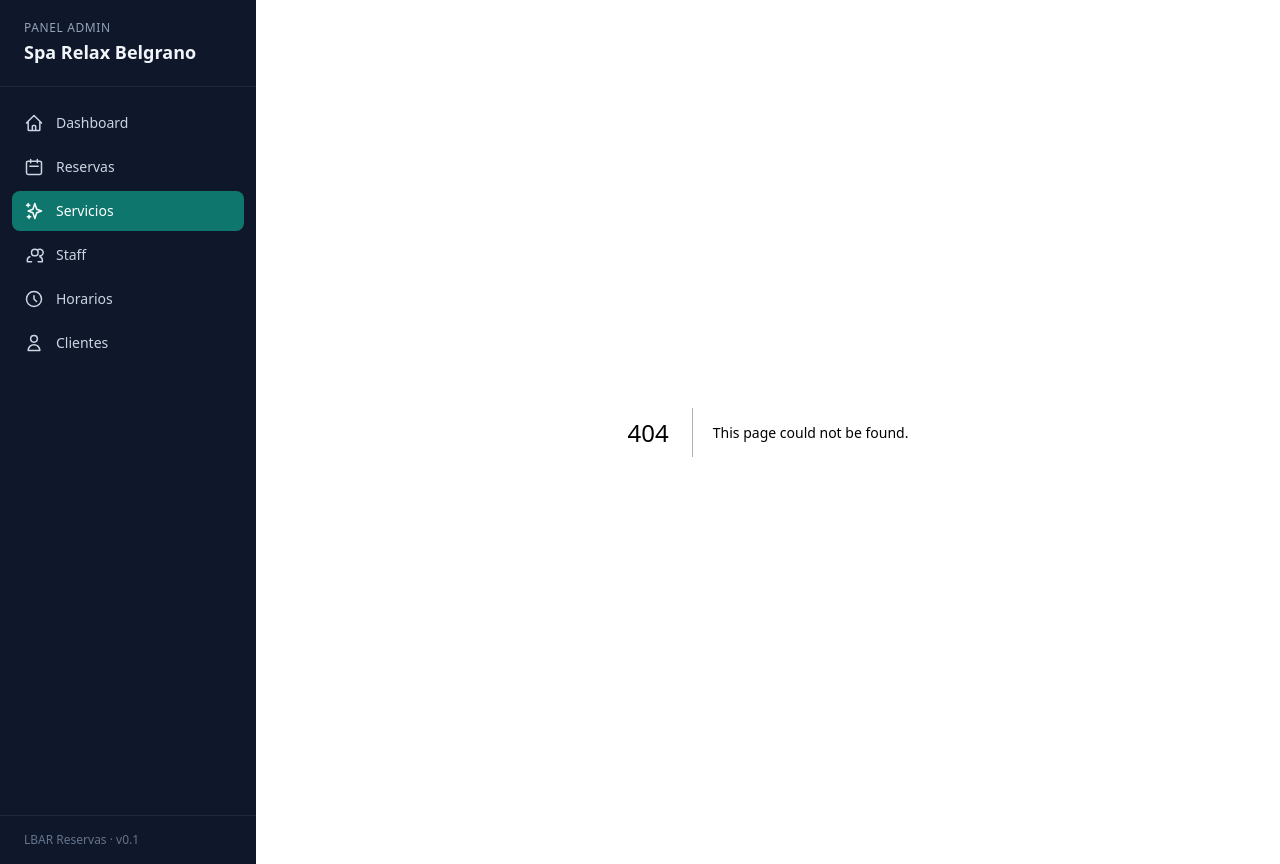
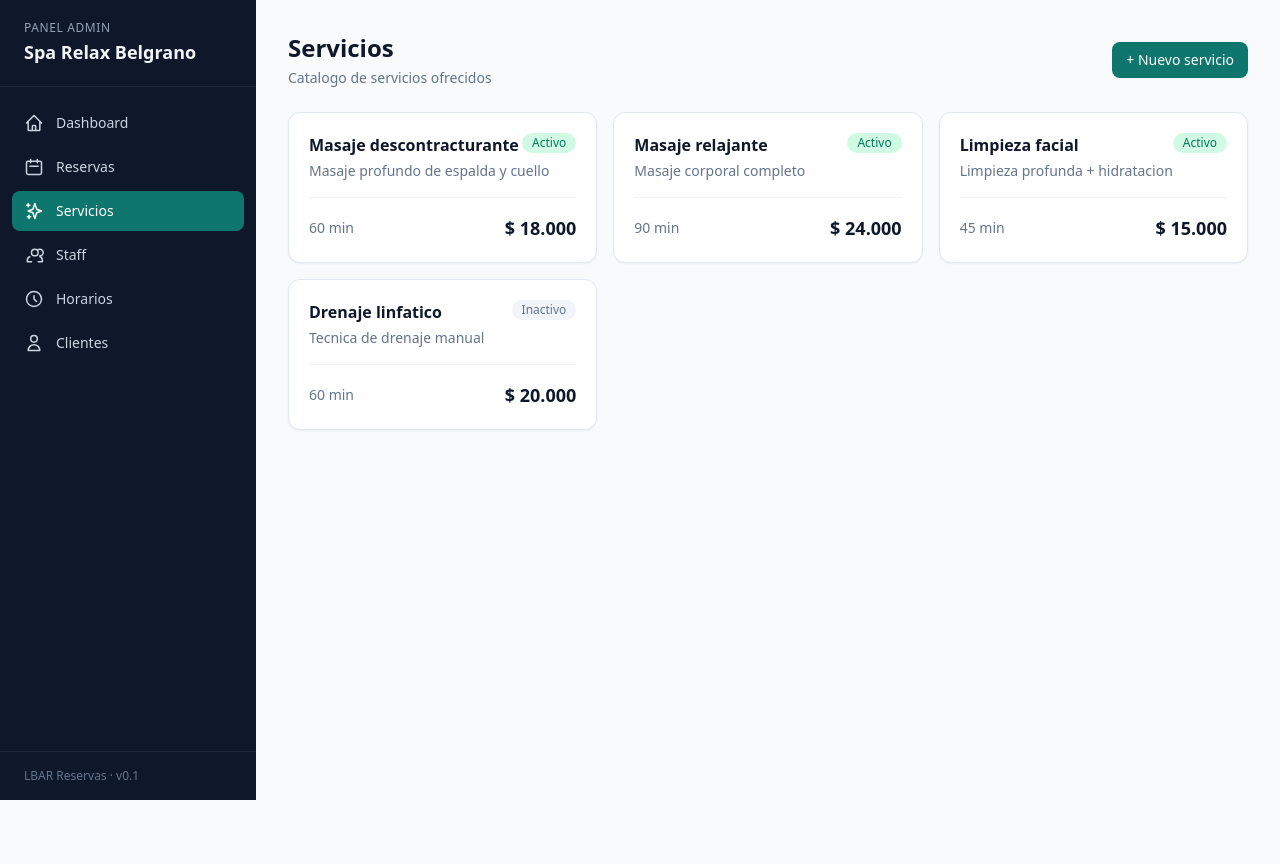
Before and after one commit to LBARIA96/lbar-admin, a Next.js app: page /servicios in a window 1280 px wide. Before the commit this address had no page. After the commit the page ends 800 px from the top, so only its background shows below. Built offline with nearby package versions, Linux system fonts and the light colour scheme.

Commit message:
Create page.js

```diff
--- /dev/null
+++ b/app/servicios/page.js
@@ -0,0 +1,29 @@
+import { services, money } from '../lib/data';
+import { PageHeader, Card, Pill, Button } from '../components/ui';
+
+export default function ServiciosPage() {
+  return (
+    <div>
+      <PageHeader
+        title="Servicios"
+        subtitle="Catalogo de servicios ofrecidos"
+        action={<Button>+ Nuevo servicio</Button>}
+      />
+      <div className="grid grid-cols-1 md:grid-cols-2 lg:grid-cols-3 gap-4">
+        {services.map((s) => (
+          <Card key={s.id} className="p-5 flex flex-col">
+            <div className="flex items-start justify-between">
+              <h3 className="font-semibold text-slate-900">{s.name}</h3>
+              <Pill active={s.active} />
+            </div>
+            <p className="text-sm text-slate-500 mt-1 flex-1">{s.description}</p>
+            <div className="flex items-center justify-between mt-4 pt-4 border-t border-slate-100">
+              <span className="text-sm text-slate-500">{s.duration_min} min</span>
+              <span className="text-lg font-semibold text-slate-900">{money(s.price)}</span>
+            </div>
+          </Card>
+        ))}
+      </div>
+    </div>
+  );
+}
```
